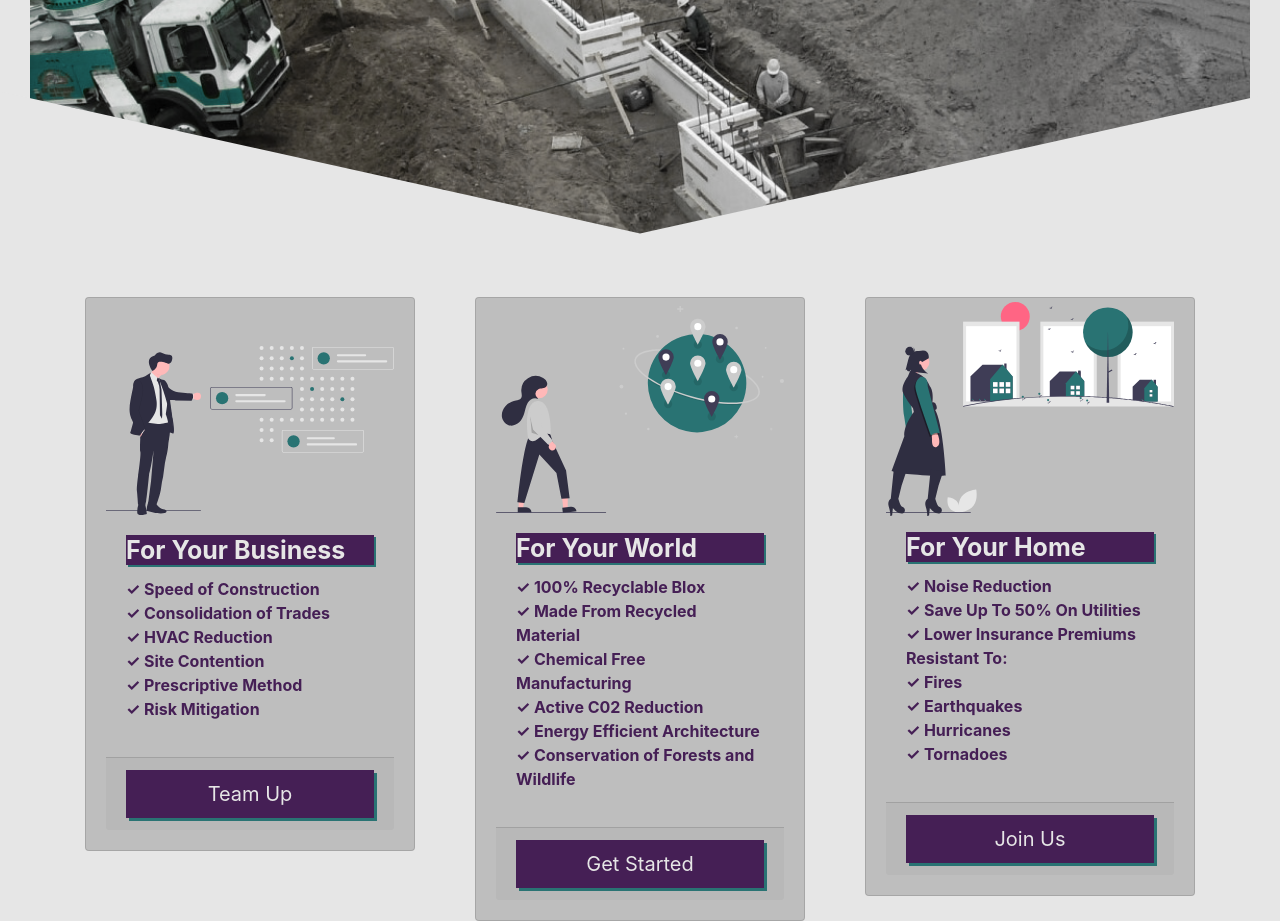
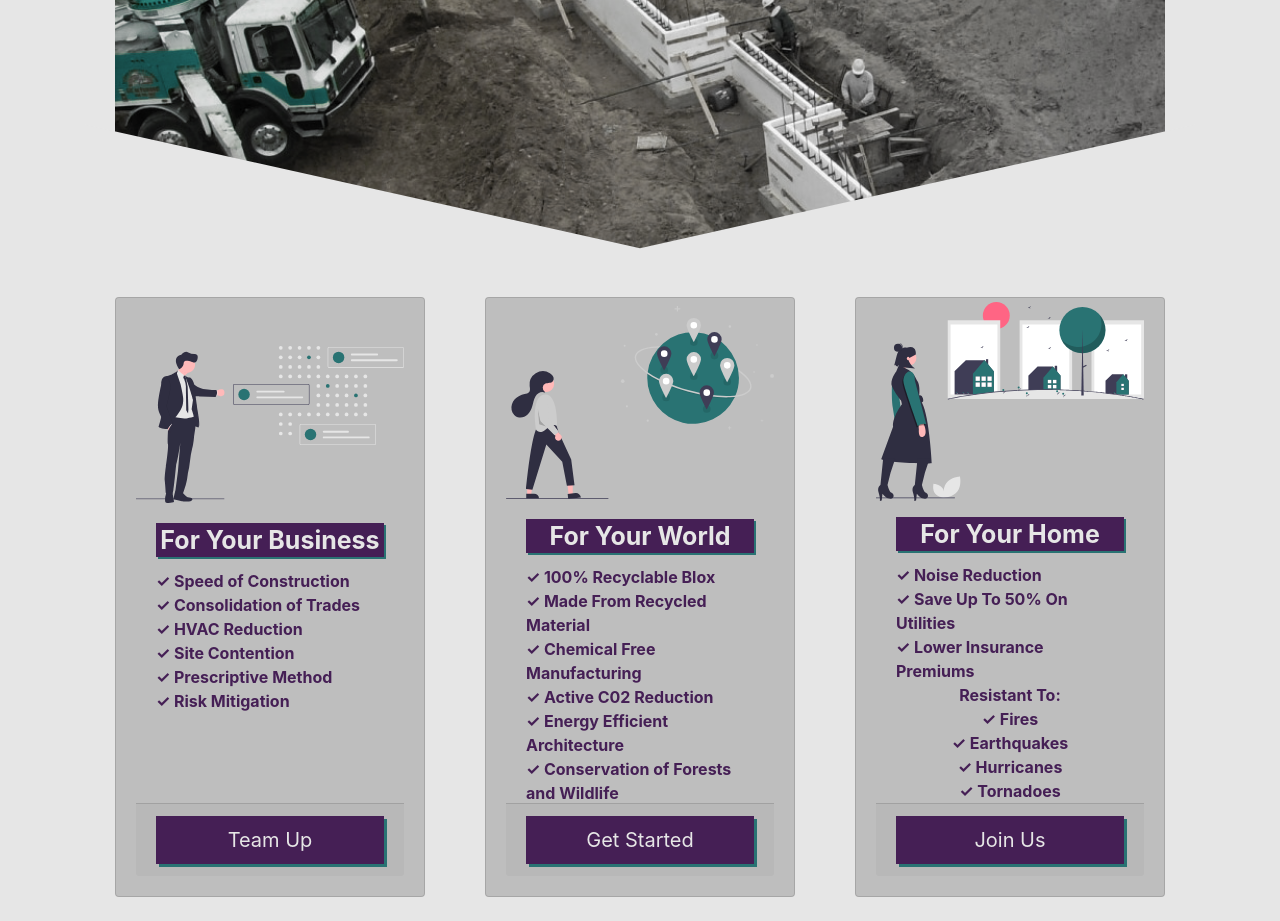
Before and after one commit to rcviets/celblox, a React (Create React App) app: page / in a window 1280 px wide. Shown: the part 180-1101 px from the top of the page. After the commit the page ends 1077 px from the top, so only its background shows below. Built offline with nearby package versions, Linux system fonts and the light colour scheme.

Commit message:
react-router home page

```diff
--- a/package.json
+++ b/package.json
@@ -10,6 +10,7 @@
     "react": "^16.13.1",
     "react-bootstrap": "^1.3.0",
     "react-dom": "^16.13.1",
+    "react-router-dom": "^5.2.0",
     "react-scripts": "3.4.1"
   },
   "scripts": {
@@ -17,7 +18,6 @@
     "build": "react-scripts build",
     "test": "react-scripts test",
     "eject": "react-scripts eject"
-
   },
   "eslintConfig": {
     "extends": "react-app"
--- a/src/App.js
+++ b/src/App.js
@@ -1,24 +1,24 @@
 import React from "react";
-import { Container, Row, Col } from "react-bootstrap";
-import Navigation from "./components/nav";
-import Hero from "./components/splashHero";
-import InfoCards from "./components/splashInfo";
+import {
+  BrowserRouter as Router,
+  Switch,
+  Route,
+  Link
+} from "react-router-dom";
+import Container from "react-bootstrap/Container";
+import Home from "./pages/home";
 import "./App.css";
 
 function App() {
   return (
-    <Container fluid>
-      <Row>
-        <Col md={12}>
-          <Navigation />
-          <Hero />
-        </Col>
-        </Row>
-        <Row>
-        <Col md={12}>
-          <InfoCards />
-        </Col>
-      </Row>
+    <Container>
+      <Router>
+        <Switch>
+          <Route path="/">
+            <Home />
+          </Route>
+        </Switch>
+      </Router>
     </Container>
   );
 };
--- a/src/components/splashInfo/index.js
+++ b/src/components/splashInfo/index.js
@@ -61,11 +61,12 @@ const InfoCards = () => {
                                     <p><span>&#10003;</span>    Noise Reduction<br />
                                         <span>&#10003;</span>    Save Up To 50% On Utilities<br />
                                         <span>&#10003;</span>    Lower Insurance Premiums<br />
-                                                                    Resistant To:<br />
+                                        <div className="card-description-2">Resistant To:<br />
                                         <span>&#10003;</span>    Fires<br />
                                         <span>&#10003;</span>    Earthquakes<br />
                                         <span>&#10003;</span>    Hurricanes<br />
-                                        <span>&#10003;</span>    Tornadoes<br /></p>
+                                        <span>&#10003;</span>    Tornadoes
+                                        </div></p>
                                 </Card.Text>
                             </Card.Body>
                             <Card.Footer>
--- a/src/components/splashInfo/style.css
+++ b/src/components/splashInfo/style.css
@@ -7,6 +7,7 @@
     top: 150px;
     padding: 20px;
     margin: 10px;
+    height: 600px;
     color: #451F55;
     font-weight: bold;
     background-color: #bebebe;
@@ -16,9 +17,15 @@
 .card-title {
     font-size: 25px;
     font-weight: bold;
+    text-align: center;
+    padding: 2px;
     background-color: #451F55;
     box-shadow: 2px 2px #297373;
     color: #E6E6E6;
+}
+
+.card-description-2 {
+    text-align: center;
 }
 
 .rounded-0 {
--- a/src/index.js
+++ b/src/index.js
@@ -1,5 +1,6 @@
 import React from 'react';
 import ReactDOM from 'react-dom';
+import { BrowserRouter } from "react-router-dom";
 import 'bootstrap/dist/css/bootstrap.min.css';
 import './index.css';
 import App from './App';
@@ -7,7 +8,9 @@ import * as serviceWorker from './serviceWorker';
 
 ReactDOM.render(
   <React.StrictMode>
+    <BrowserRouter>
     <App />
+    </BrowserRouter>
   </React.StrictMode>,
   document.getElementById('root')
 );
--- /dev/null
+++ b/src/pages/home.js
@@ -0,0 +1,27 @@
+import React, { Component } from "react";
+import { Container, Row, Col } from "react-bootstrap";
+import Navigation from "../components/nav/index";
+import Hero from "../components/splashHero/index";
+import InfoCards from "../components/splashInfo/index";
+
+class Home extends Component {
+    render() {
+        return (
+            <Container fluid>
+                <Row>
+                    <Col md={12}>
+                        <Navigation />
+                        <Hero />
+                    </Col>
+                </Row>
+                <Row>
+                    <Col md={12}>
+                        <InfoCards />
+                    </Col>
+                </Row>
+            </Container>
+        );
+    }
+};
+
+export default Home;
```
Also changed, not shown: src/pages/style.css (added), 1 other file (tests, documents, lock files or other folders).
